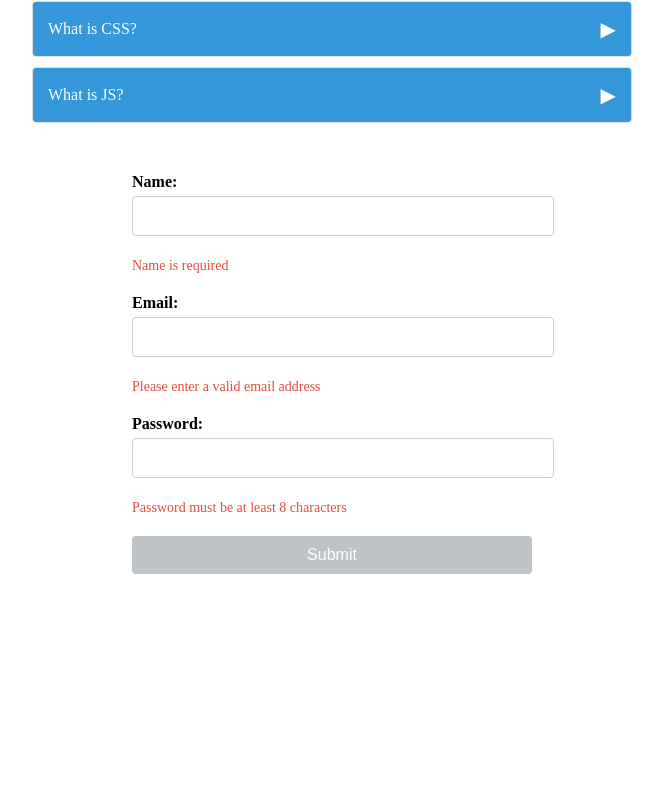
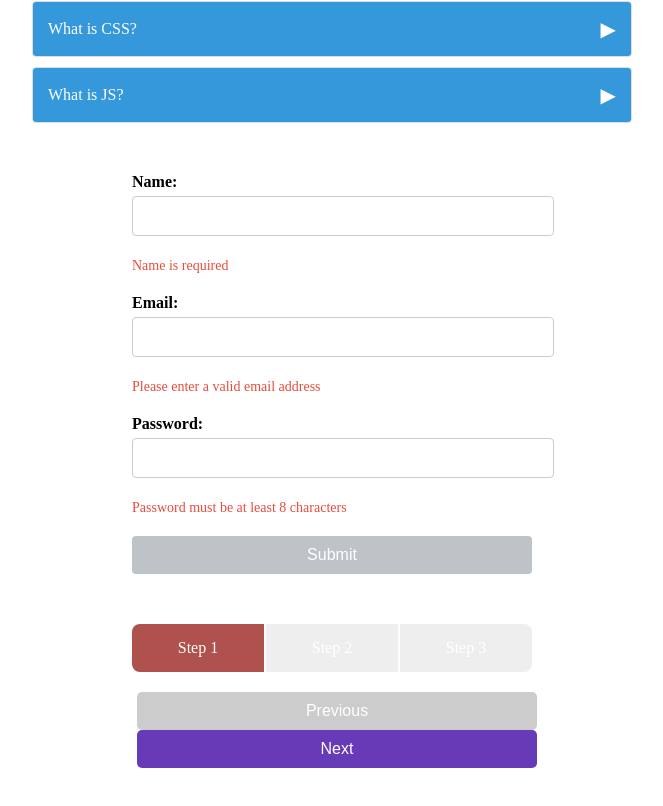
Before and after one commit to Waydj/vue3, a Vue app: page / in a window 1280 px wide. Shown: the part 1038-1844 px from the top of the page, without its empty margins (308-971 px from the left). Before the commit the page ends 1620 px from the top, so only its background shows below. Built offline with nearby package versions, Linux system fonts and the light colour scheme.

Commit message:
progress steps

```diff
--- a/src/App.vue
+++ b/src/App.vue
@@ -2,6 +2,7 @@
 import AccordionApp from "./components/AccordionApp.vue";
 import CalculatorApp from "./components/CalculatorApp.vue";
 import FormValidation from "./components/FormValidation.vue";
+import ProgressSteps from "./components/ProgressSteps.vue";
 import RandomGenerator from "./components/RandomGenerator.vue";
 import ToDoList from "./components/ToDoList.vue";
 </script>
@@ -12,4 +13,5 @@
   <CalculatorApp />
   <AccordionApp />
   <FormValidation />
+  <ProgressSteps />
 </template>
--- /dev/null
+++ b/src/components/ProgressSteps.vue
@@ -0,0 +1,96 @@
+<script setup>
+import { ref } from "vue";
+
+const steps = ref(["Step 1", "Step 2", "Step 3"]);
+const currentStep = ref(0);
+
+const nextStep = () => {
+  if (currentStep.value < steps.value.length - 1) {
+    currentStep.value++;
+  }
+};
+
+const prevStep = () => {
+  if (currentStep.value > 0) {
+    currentStep.value--;
+  }
+};
+</script>
+
+<template>
+  <div class="progress-container">
+    <div class="progress-bar">
+      <div
+        v-for="(step, index) in steps"
+        :key="index"
+        :class="{ 'step-active': index === currentStep }"
+      >
+        {{ step }}
+      </div>
+    </div>
+    <div class="controls">
+      <button @click="prevStep" :disabled="currentStep === 0" class="btn">
+        Previous
+      </button>
+      <button
+        @click="nextStep"
+        :disabled="currentStep === steps.length - 1"
+        class="btn"
+      >
+        Next
+      </button>
+    </div>
+  </div>
+</template>
+
+<style scoped>
+.progress-container {
+  max-width: 400px;
+  margin: 50px auto;
+}
+
+.progress-bar {
+  display: flex;
+  background-color: #eee;
+  border-radius: 8px;
+  overflow: hidden;
+}
+
+.progress-bar div {
+  flex: 1;
+  text-align: center;
+  padding: 15px;
+  color: #fff;
+  position: relative;
+  z-index: 1;
+}
+
+.progress-bar div:not(:last-child) {
+  border-right: 2px solid #fff;
+}
+
+.step-active {
+  background-color: #af514c; /* Green for active step */
+}
+
+.controls {
+  margin-top: 20px;
+  text-align: center;
+}
+
+.btn {
+  padding: 10px 20px;
+  font-size: 16px;
+  cursor: pointer;
+  background-color: #673ab7; /* Purple for button */
+  color: #fff;
+  border: none;
+  border-radius: 5px;
+  margin: 0 5px;
+}
+
+.btn:disabled {
+  background-color: #ccc;
+  cursor: not-allowed;
+}
+</style>
```
Also changed, not shown: src/components/FormValidation.vue (line endings or trailing spaces).
